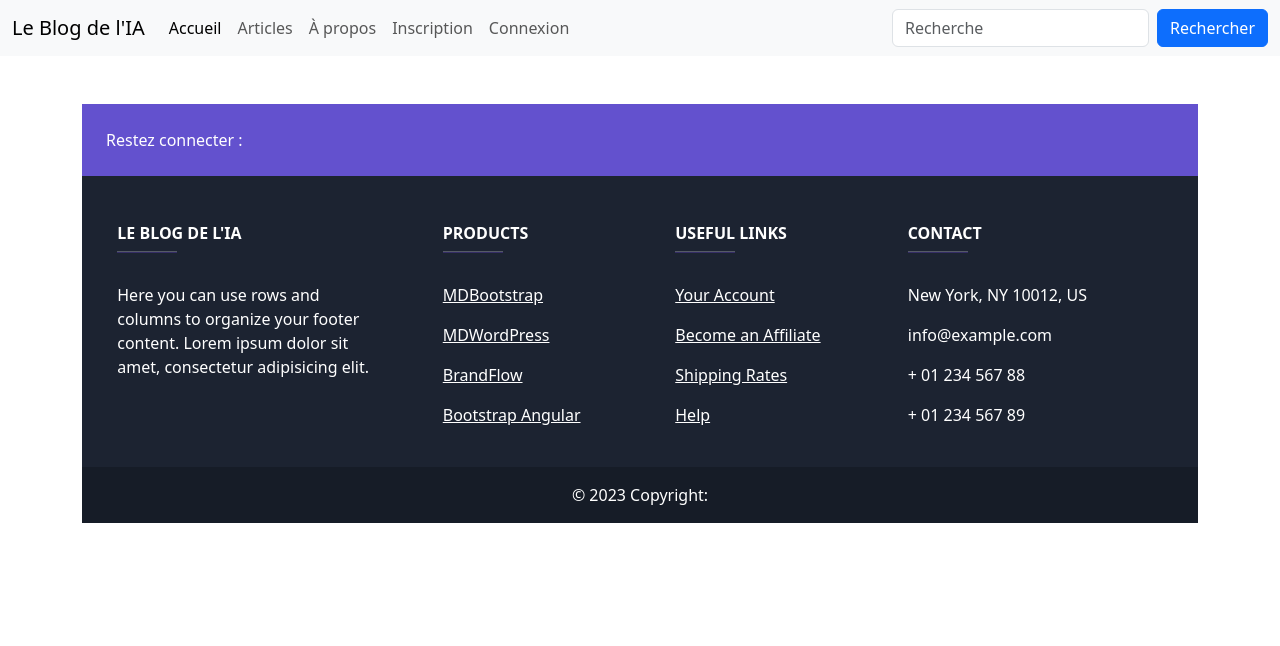
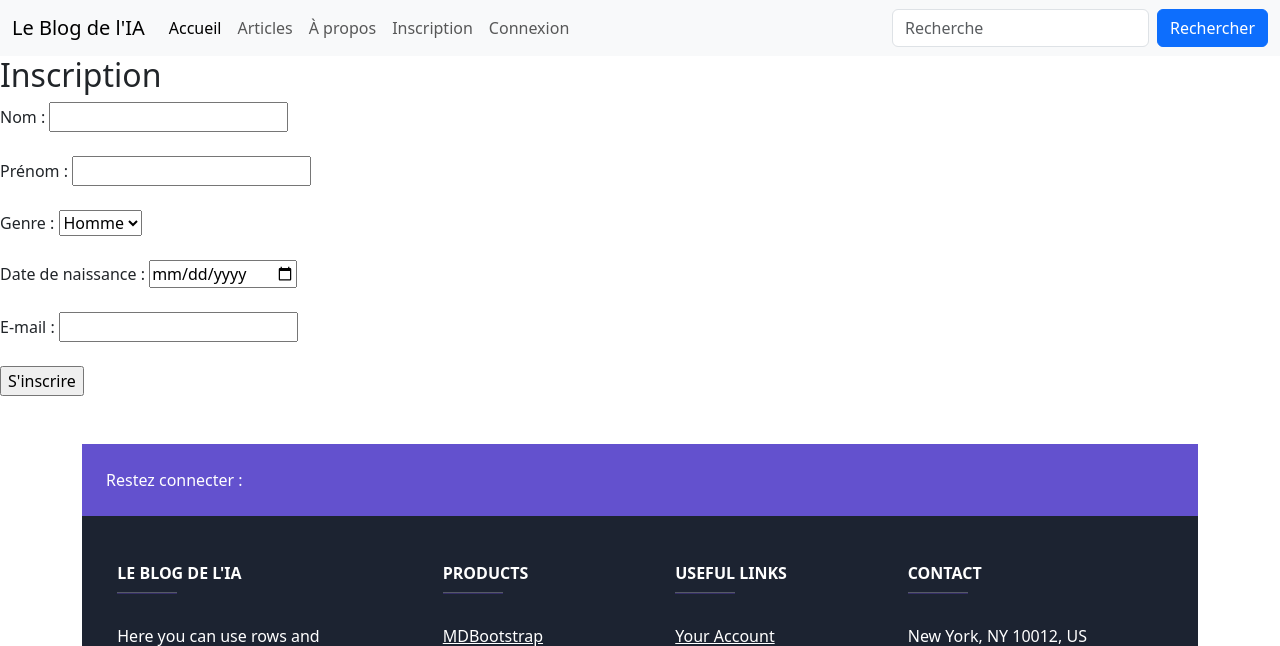
Before and after one commit to EddySkuu/le_blog_de_ia, a Symfony app: template templates/security/registration.html.twig in a window 1280 px wide. Shown: the top 646 px of the page. Before the commit the page ends 523 px from the top, so only its background shows below. Run offline with Twig, Linux system fonts and the light colour scheme; the template is opened without the code that fills it, so the values that code supplies are empty; some libraries are stand-ins or nearby versions.

Commit message:
Ajout du formulaire d'inscription

```diff
--- a/templates/security/registration.html.twig
+++ b/templates/security/registration.html.twig
@@ -5,5 +5,26 @@
 {% endblock %}
 
 {% block container %}
+    <h2>Inscription</h2>
+    <form action="{{ path('handle_registration') }}" method="POST">
+        <label for="nom">Nom :</label>
+        <input type="text" id="nom" name="nom" required><br><br>
 
+        <label for="prenom">Prénom :</label>
+        <input type="text" id="prenom" name="prenom" required><br><br>
+
+        <label for="genre">Genre :</label>
+        <select id="genre" name="genre" required>
+            <option value="homme">Homme</option>
+            <option value="femme">Femme</option>
+        </select><br><br>
+
+        <label for="dateNaissance">Date de naissance :</label>
+        <input type="date" id="dateNaissance" name="dateNaissance" required><br><br>
+
+        <label for="email">E-mail :</label>
+        <input type="email" id="email" name="email" required><br><br>
+
+        <input type="submit" value="S'inscrire">
+    </form>
 {% endblock %}
```
